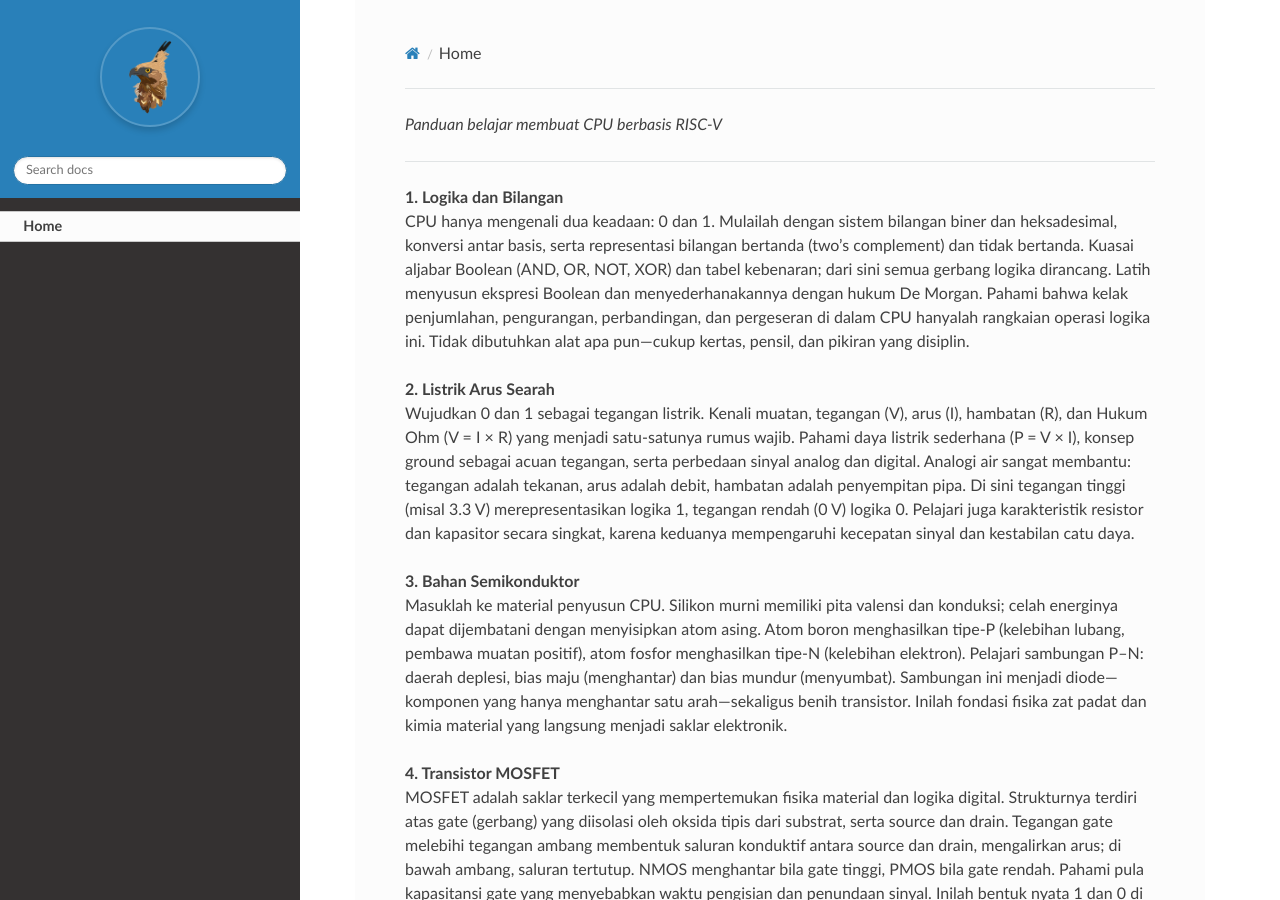
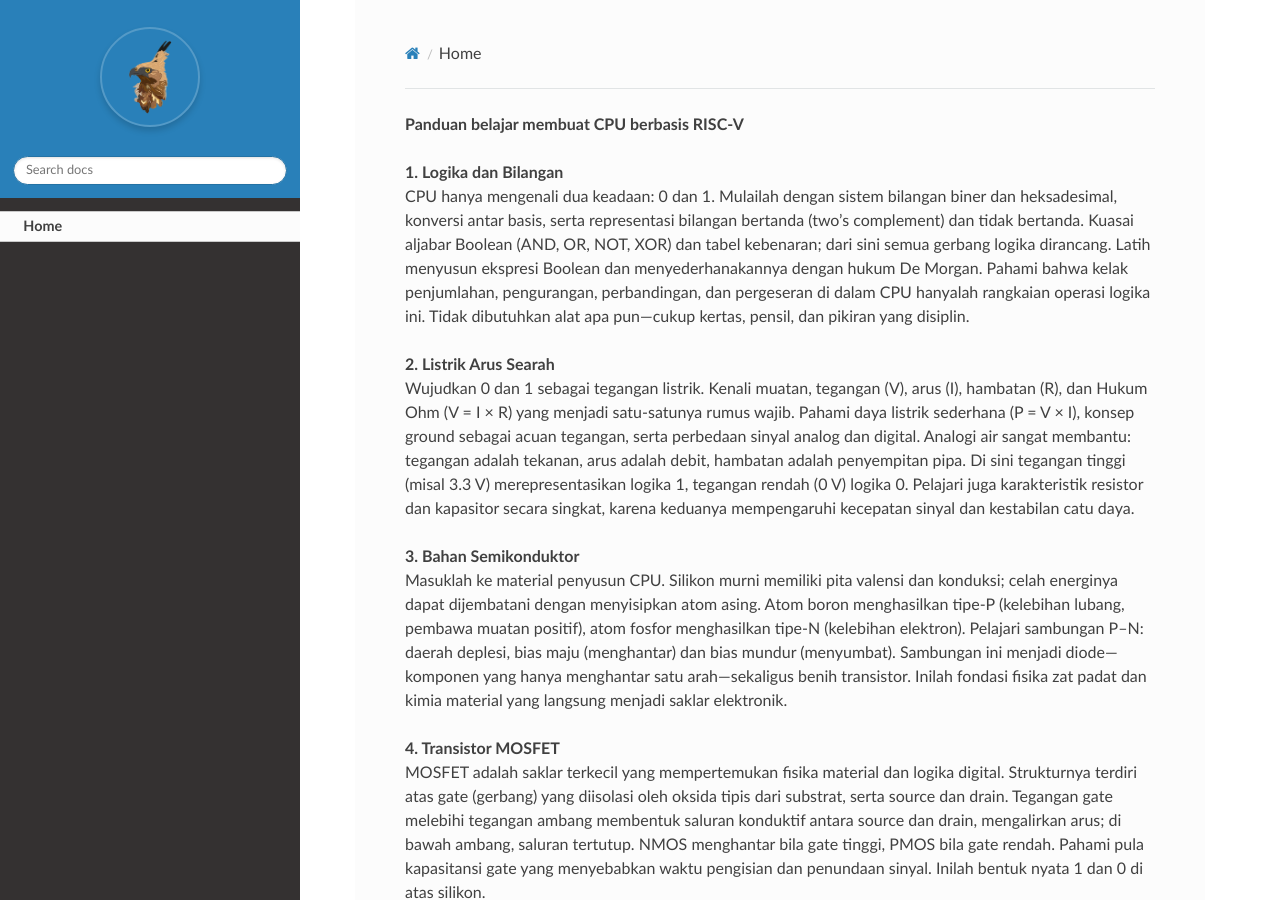
Before and after one commit to wildanfq/bikantara, an MkDocs documentation site: the page built from docs/index.md, in a window 1280 px wide and 900 px high. Built offline with MkDocs 1.6.1, drawn with Linux system fonts in a browser that asks for light colours; nearby versions of some CDN libraries.

```diff
--- a/docs/index.md
+++ b/docs/index.md
@@ -1,6 +1,4 @@
-*Panduan belajar membuat CPU berbasis RISC‑V*
-
----
+**Panduan belajar membuat CPU berbasis RISC‑V**
 
 **1. Logika dan Bilangan**
 CPU hanya mengenali dua keadaan: 0 dan 1. Mulailah dengan sistem bilangan biner dan heksadesimal, konversi antar basis, serta representasi bilangan bertanda (two’s complement) dan tidak bertanda. Kuasai aljabar Boolean (AND, OR, NOT, XOR) dan tabel kebenaran; dari sini semua gerbang logika dirancang. Latih menyusun ekspresi Boolean dan menyederhanakannya dengan hukum De Morgan. Pahami bahwa kelak penjumlahan, pengurangan, perbandingan, dan pergeseran di dalam CPU hanyalah rangkaian operasi logika ini. Tidak dibutuhkan alat apa pun—cukup kertas, pensil, dan pikiran yang disiplin.
```
